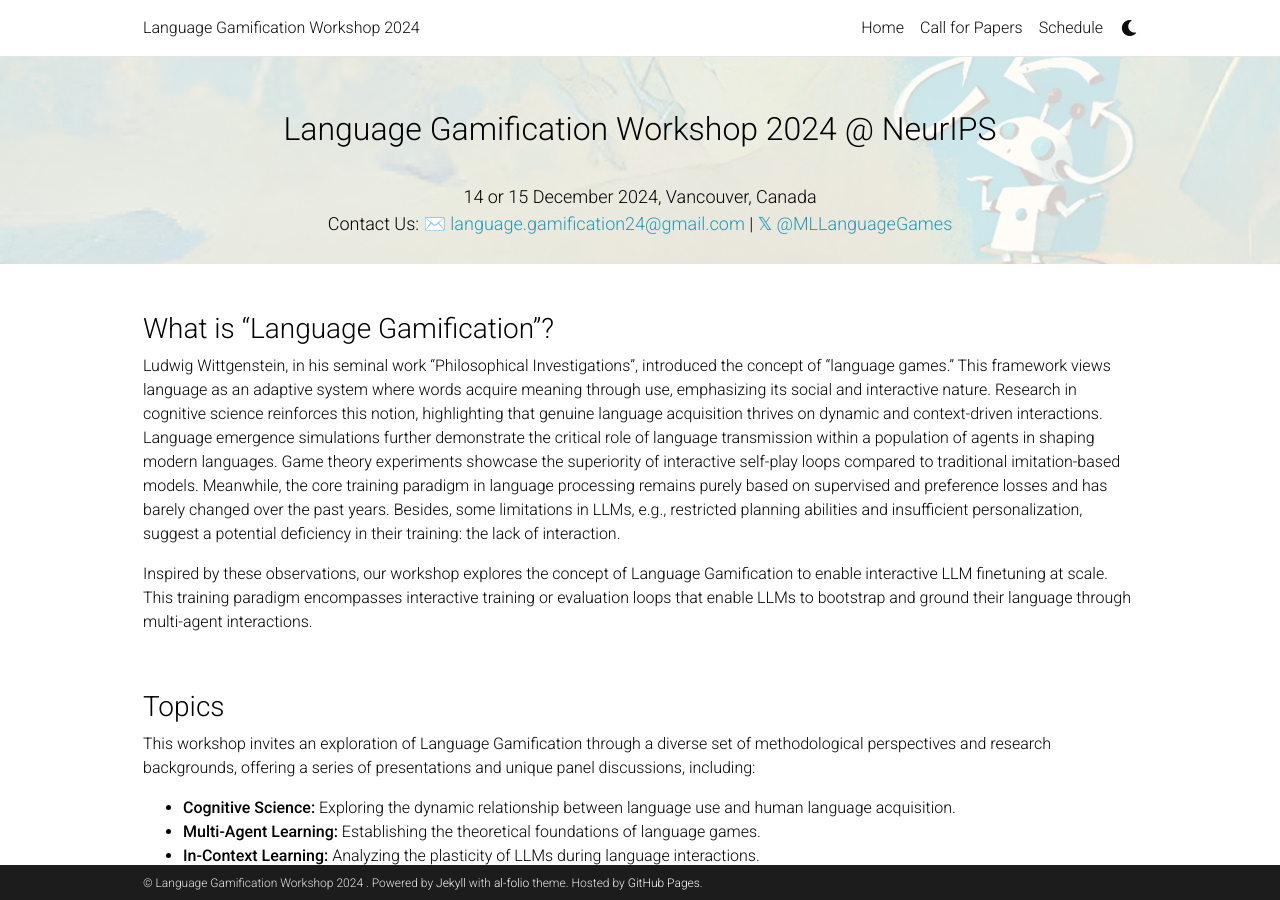
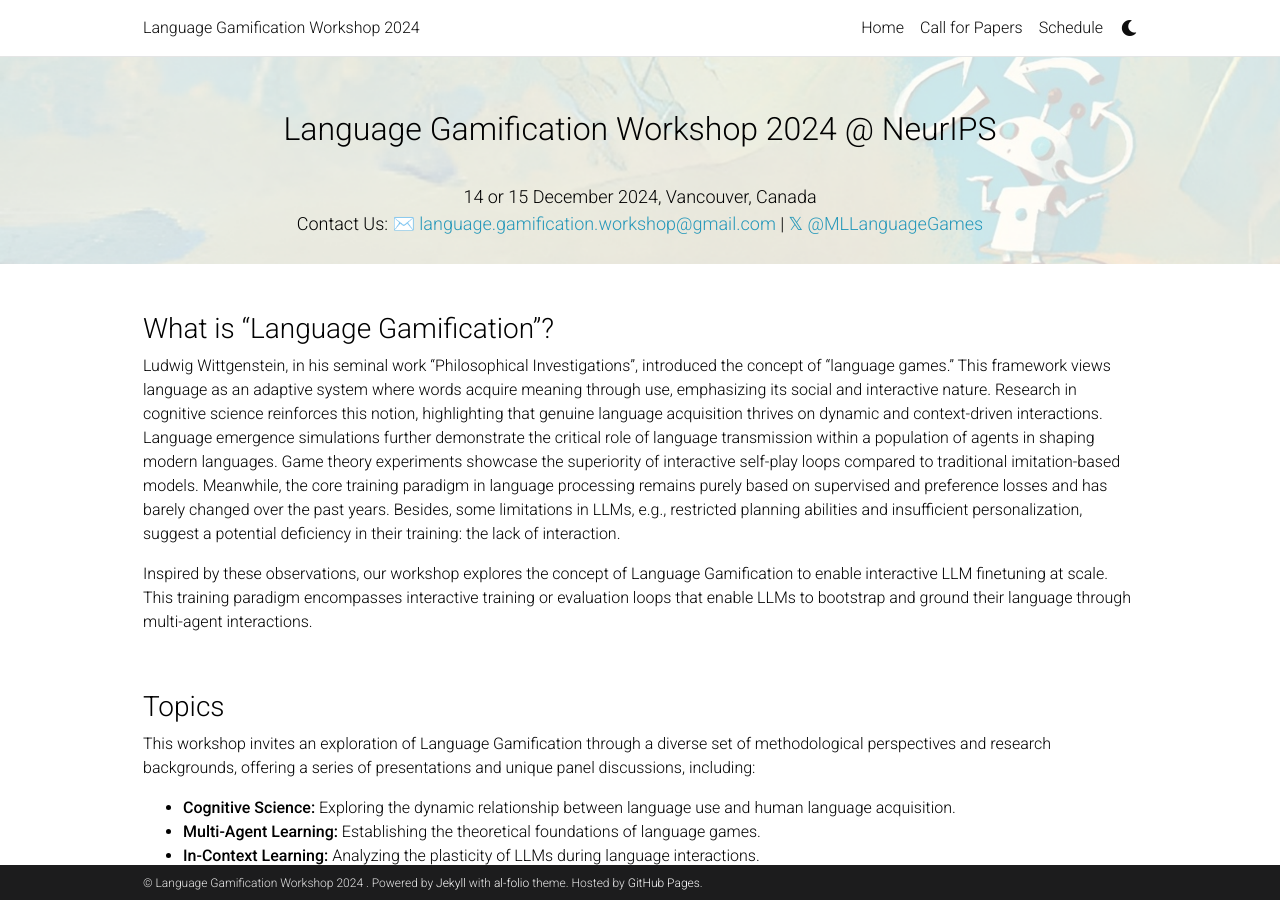
Before and after one commit to opensourcing-foundation-models/opensourcing-foundation-models.github.io, a Jekyll site: the page built from _pages/home.md, in a window 1280 px wide and 900 px high. Built offline with Jekyll 4.4.1, drawn with Linux system fonts in a browser that asks for light colours; emoji names are drawn with the system emoji font; comment, search, counter and statistics services are not loaded; a style sheet for code colours, icons or effects is not loaded.

Commit message:
Update default2.html

```diff
--- a/_layouts/default2.html
+++ b/_layouts/default2.html
@@ -49,7 +49,7 @@ layout: parse
         <!-- Program: -->
         <!-- <a href="/speakers">Speakers</a> | <a href="#panel-1">Panelists</a> | <a href="/organization">Organization</a> | <a href="/schedule">Schedule</a><br><br> -->
         Contact Us:
-        <a href="mailto:language.gamification.workshop@gmail.com">:envelope: language.gamification24@gmail.com</a> | <a href="https://x.com/MLLanguageGames"> 𝕏 @MLLanguageGames </a><br>
+        <a href="mailto:language.gamification.workshop@gmail.com">:envelope: language.gamification.workshop@gmail.com</a> | <a href="https://x.com/MLLanguageGames"> 𝕏 @MLLanguageGames </a><br>
         <br>
     </div>
 
```
